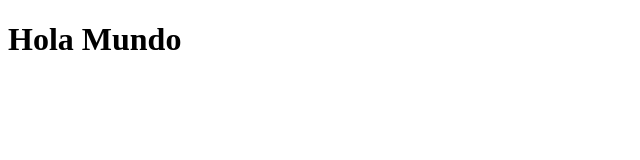
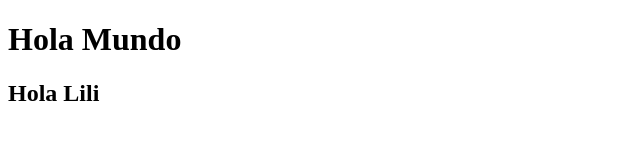
Before and after one commit to dpinones/ejemploGit, a plain HTML site: page index.html in a window 1280 px wide. Shown: the whole page, without its empty margins (0-640 px from the left). Drawn offline with Linux system fonts and the light colour scheme.

Commit message:
Add Hola Lili

```diff
--- a/index.html
+++ b/index.html
@@ -8,5 +8,6 @@
 </head>
 <body>
     <h1>Hola Mundo</h1>
+    <h2>Hola Lili</h2>
 </body>
 </html>
```
